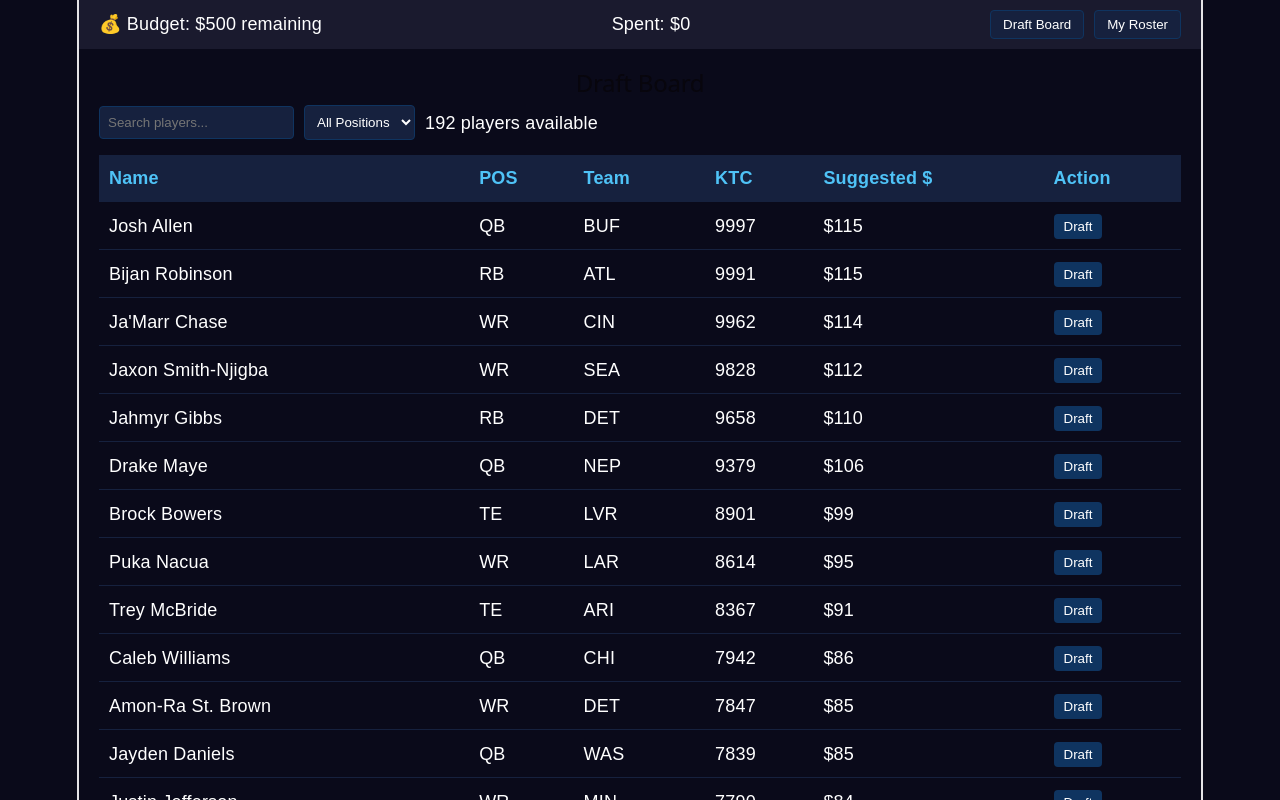
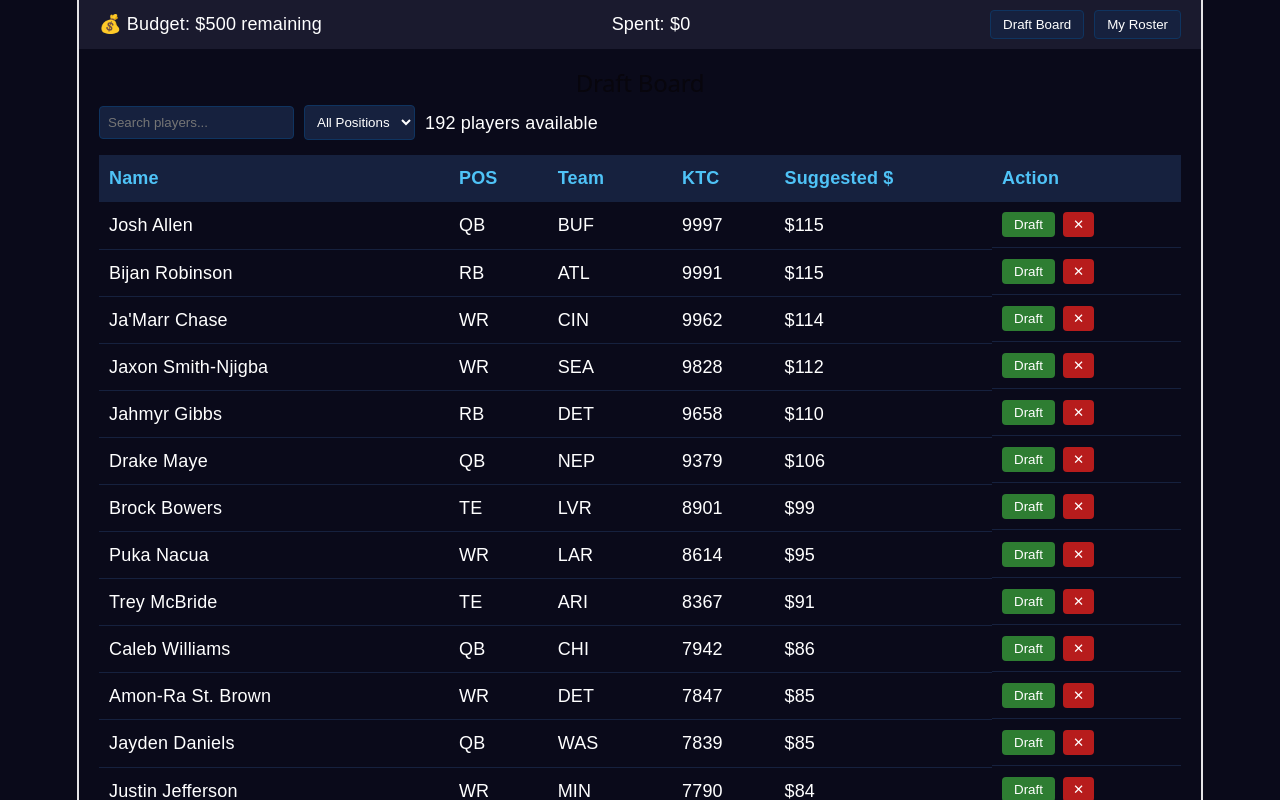
Before and after one commit to nicklohmann/auction-draft, a Vue app: page / in a window 1280 px wide. Shown: the top 800 px of the page. Built offline with nearby package versions, Linux system fonts and the light colour scheme.

Commit message:
add two button draft controls

```diff
--- a/src/views/DraftBoard.vue
+++ b/src/views/DraftBoard.vue
@@ -6,7 +6,6 @@ const search = ref('')
 const positionFilter = ref('ALL')
 const showDraftModal = ref(false)
 const selectedPlayer = ref('')
-const draftedBy = ref('Me')
 const pricePaid = ref(1)
 
 const filteredPlayers = computed(() => {
@@ -19,13 +18,16 @@ const filteredPlayers = computed(() => {
 function openDraftModal(playerName: string) {
   selectedPlayer.value = playerName
   pricePaid.value = 1
-  draftedBy.value = 'Me'
   showDraftModal.value = true
 }
 
 function confirmDraft() {
-  draftPlayer(selectedPlayer.value, draftedBy.value, pricePaid.value)
+  draftPlayer(selectedPlayer.value, 'Me', pricePaid.value)
   showDraftModal.value = false
+}
+
+function draftedByOther(playerName: string) {
+  draftPlayer(playerName, 'Other', 1)
 }
 </script>
 
@@ -33,7 +35,6 @@ function confirmDraft() {
   <div class="draft-board">
     <h2>Draft Board</h2>
 
-    <!-- Filters -->
     <div class="filters">
       <input v-model="search" placeholder="Search players..." />
       <select v-model="positionFilter">
@@ -46,7 +47,6 @@ function confirmDraft() {
       <span>{{ filteredPlayers.length }} players available</span>
     </div>
 
-    <!-- Player Table -->
     <table>
       <thead>
         <tr>
@@ -65,31 +65,24 @@ function confirmDraft() {
           <td>{{ player.team }}</td>
           <td>{{ player.ktcValue }}</td>
           <td>${{ player.value }}</td>
-          <td>
-            <button @click="openDraftModal(player.name)">Draft</button>
+          <td class="actions">
+            <button class="btn-draft" @click="openDraftModal(player.name)">Draft</button>
+            <button class="btn-other" @click="draftedByOther(player.name)">✕</button>
           </td>
         </tr>
       </tbody>
     </table>
 
-    <!-- Draft Modal -->
     <div v-if="showDraftModal" class="modal-overlay">
       <div class="modal">
         <h3>Draft {{ selectedPlayer }}</h3>
-        <div>
-          <label>Drafted By:</label>
-          <select v-model="draftedBy">
-            <option value="Me">Me</option>
-            <option value="Other">Other Team</option>
-          </select>
-        </div>
         <div>
           <label>Price Paid: $</label>
           <input type="number" v-model="pricePaid" min="1" />
         </div>
         <div class="modal-buttons">
-          <button @click="confirmDraft">Confirm</button>
-          <button @click="showDraftModal = false">Cancel</button>
+          <button class="btn-draft" @click="confirmDraft">Confirm</button>
+          <button class="btn-cancel" @click="showDraftModal = false">Cancel</button>
         </div>
       </div>
     </div>
@@ -97,86 +90,22 @@ function confirmDraft() {
 </template>
 
 <style scoped>
-.draft-board {
-  padding: 20px;
-}
-
-.filters {
-  display: flex;
-  gap: 10px;
-  margin-bottom: 15px;
-  align-items: center;
-}
-
-input, select {
-  padding: 8px;
-  background: #16213e;
-  color: white;
-  border: 1px solid #0f3460;
-  border-radius: 4px;
-}
-
-table {
-  width: 100%;
-  border-collapse: collapse;
-}
-
-th, td {
-  padding: 10px;
-  text-align: left;
-  border-bottom: 1px solid #16213e;
-}
-
-th {
-  background: #16213e;
-  color: #4fc3f7;
-}
-
-tr:hover {
-  background: #16213e;
-}
-
-button {
-  padding: 5px 10px;
-  background: #0f3460;
-  color: white;
-  border: none;
-  border-radius: 4px;
-  cursor: pointer;
-}
-
-button:hover {
-  background: #4fc3f7;
-  color: black;
-}
-
-.modal-overlay {
-  position: fixed;
-  top: 0;
-  left: 0;
-  width: 100%;
-  height: 100%;
-  background: rgba(0,0,0,0.7);
-  display: flex;
-  align-items: center;
-  justify-content: center;
-  z-index: 200;
-}
-
-.modal {
-  background: #1a1a2e;
-  padding: 30px;
-  border-radius: 8px;
-  border: 1px solid #0f3460;
-  min-width: 300px;
-}
-
-.modal div {
-  margin: 15px 0;
-}
-
-.modal-buttons {
-  display: flex;
-  gap: 10px;
-}
+.draft-board { padding: 20px; }
+.filters { display: flex; gap: 10px; margin-bottom: 15px; align-items: center; }
+input, select { padding: 8px; background: #16213e; color: white; border: 1px solid #0f3460; border-radius: 4px; }
+table { width: 100%; border-collapse: collapse; }
+th, td { padding: 10px; text-align: left; border-bottom: 1px solid #16213e; }
+th { background: #16213e; color: #4fc3f7; }
+tr:hover { background: #16213e; }
+.actions { display: flex; gap: 8px; }
+.btn-draft { padding: 5px 12px; background: #2e7d32; color: white; border: none; border-radius: 4px; cursor: pointer; }
+.btn-draft:hover { background: #43a047; }
+.btn-other { padding: 5px 10px; background: #b71c1c; color: white; border: none; border-radius: 4px; cursor: pointer; font-weight: bold; }
+.btn-other:hover { background: #e53935; }
+.btn-cancel { padding: 5px 12px; background: #424242; color: white; border: none; border-radius: 4px; cursor: pointer; }
+.btn-cancel:hover { background: #616161; }
+.modal-overlay { position: fixed; top: 0; left: 0; width: 100%; height: 100%; background: rgba(0,0,0,0.7); display: flex; align-items: center; justify-content: center; z-index: 200; }
+.modal { background: #1a1a2e; padding: 30px; border-radius: 8px; border: 1px solid #0f3460; min-width: 300px; }
+.modal div { margin: 15px 0; }
+.modal-buttons { display: flex; gap: 10px; }
 </style>
```
